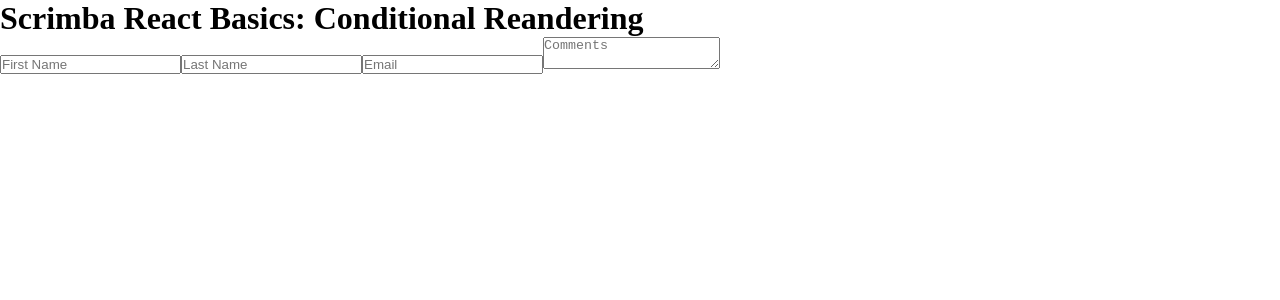
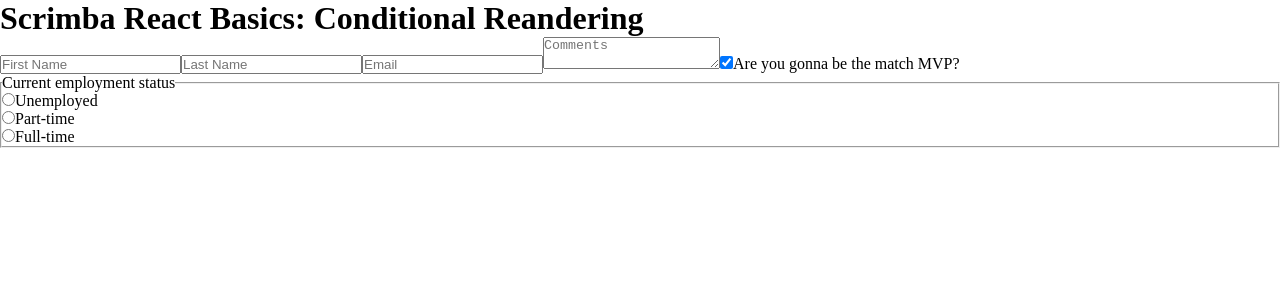
Before and after one commit to tak40/react-basics-form, a React (Vite) app: page / in a window 1280 px wide. Shown: the top 300 px of the page. Built offline with nearby package versions, Linux system fonts and the light colour scheme.

Commit message:
update: Handling Radio Buttons in React Forms

```diff
--- a/src/Form.jsx
+++ b/src/Form.jsx
@@ -4,15 +4,21 @@
 import { useState } from 'react'
 
 function Form(props) {
-    const [formData, setFormData] = useState({ firstName: '', lastName: '', email: '', comments: '' })
-
-    console.log(formData)
+    const [formData, setFormData] = useState({
+        firstName: '',
+        lastName: '',
+        email: '',
+        comments: '',
+        valorant: true,
+        employment: '',
+    })
 
     function handleChange(event) {
+        const { name, value, type, checked } = event.target
         setFormData(prevFormData => {
             return {
                 ...prevFormData,
-                [event.target.name]: event.target.value,
+                [name]: type === 'checkbox' ? checked : value,
             }
         })
     }
@@ -34,10 +40,10 @@
                 value={formData.lastName}
             />
             <input
-                type='email'
-                placeholder='Email'
+                type="email"
+                placeholder="Email"
                 onChange={handleChange}
-                name='email'
+                name="email"
                 value={formData.email}
             />
             <textarea
@@ -46,6 +52,51 @@
                 name="comments"
                 value={formData.comments}
             />
+            <input
+                type="checkbox"
+                id="valorant"
+                checked={formData.valorant}
+                onChange={handleChange}
+                name="valorant"
+            />
+            <label htmlFor="valorant">Are you gonna be the match MVP?</label>
+
+            <fieldset>
+                <legend>Current employment status</legend>
+
+                <input
+                    type="radio"
+                    id="unemployed"
+                    name="employment"
+                    value="unemployed"
+                    checked={formData.employment === 'unemployed'}
+                    onChange={handleChange}
+                />
+                <label htmlFor="unemployed">Unemployed</label>
+                <br />
+
+                <input
+                    type="radio"
+                    id="part-time"
+                    name="employment"
+                    value="part-time"
+                    checked={formData.employment === 'part-time'}
+                    onChange={handleChange}
+                />
+                <label htmlFor="part-time">Part-time</label>
+                <br />
+
+                <input
+                    type="radio"
+                    id="full-time"
+                    name="employment"
+                    value="full-time"
+                    checked={formData.employment === 'full-time'}
+                    onChange={handleChange}
+                />
+                <label htmlFor="full-time">Full-time</label>
+                <br />
+            </fieldset>
         </form>
     )
 }
```
Also changed, not shown: 1 other file (tests, documents, lock files or other folders).
